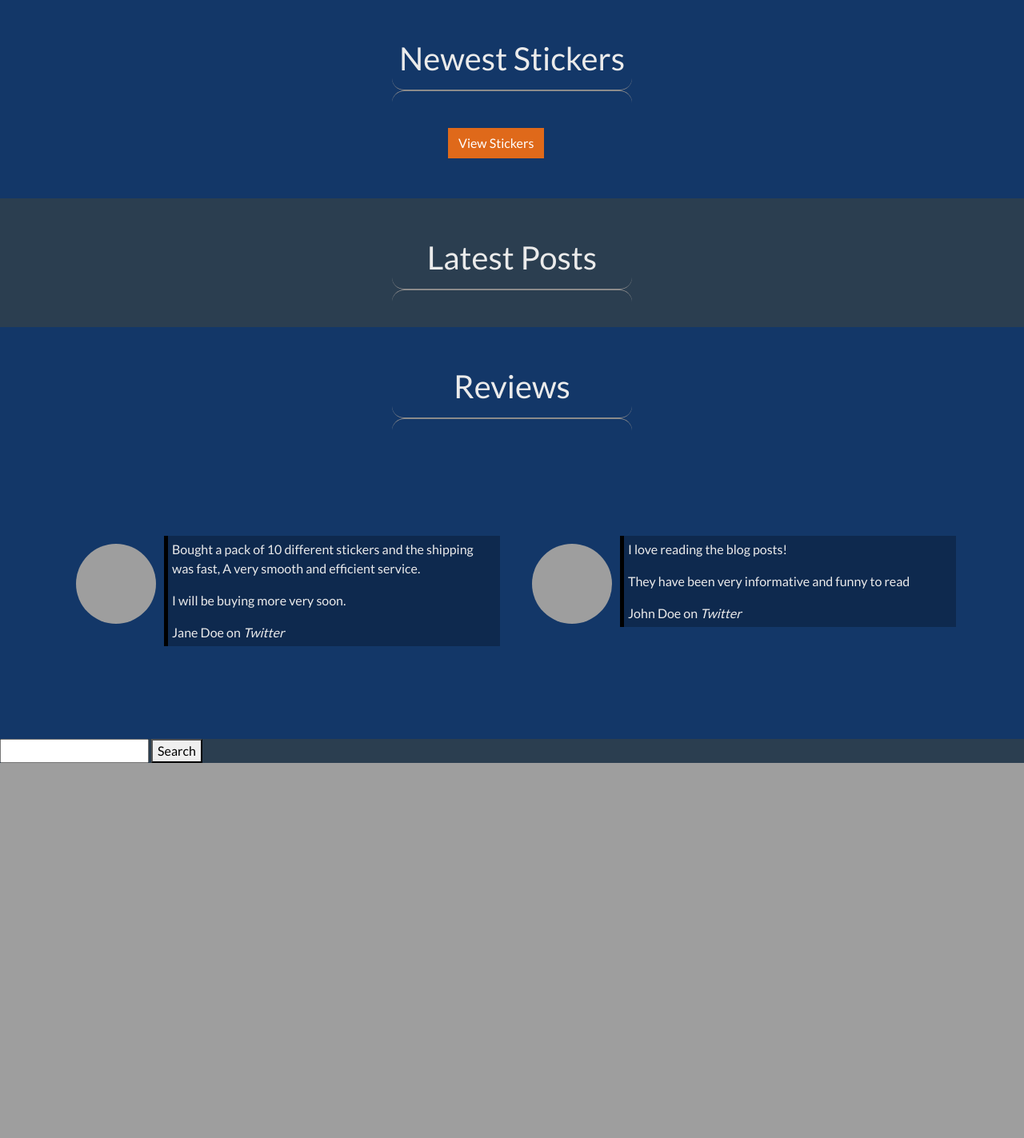
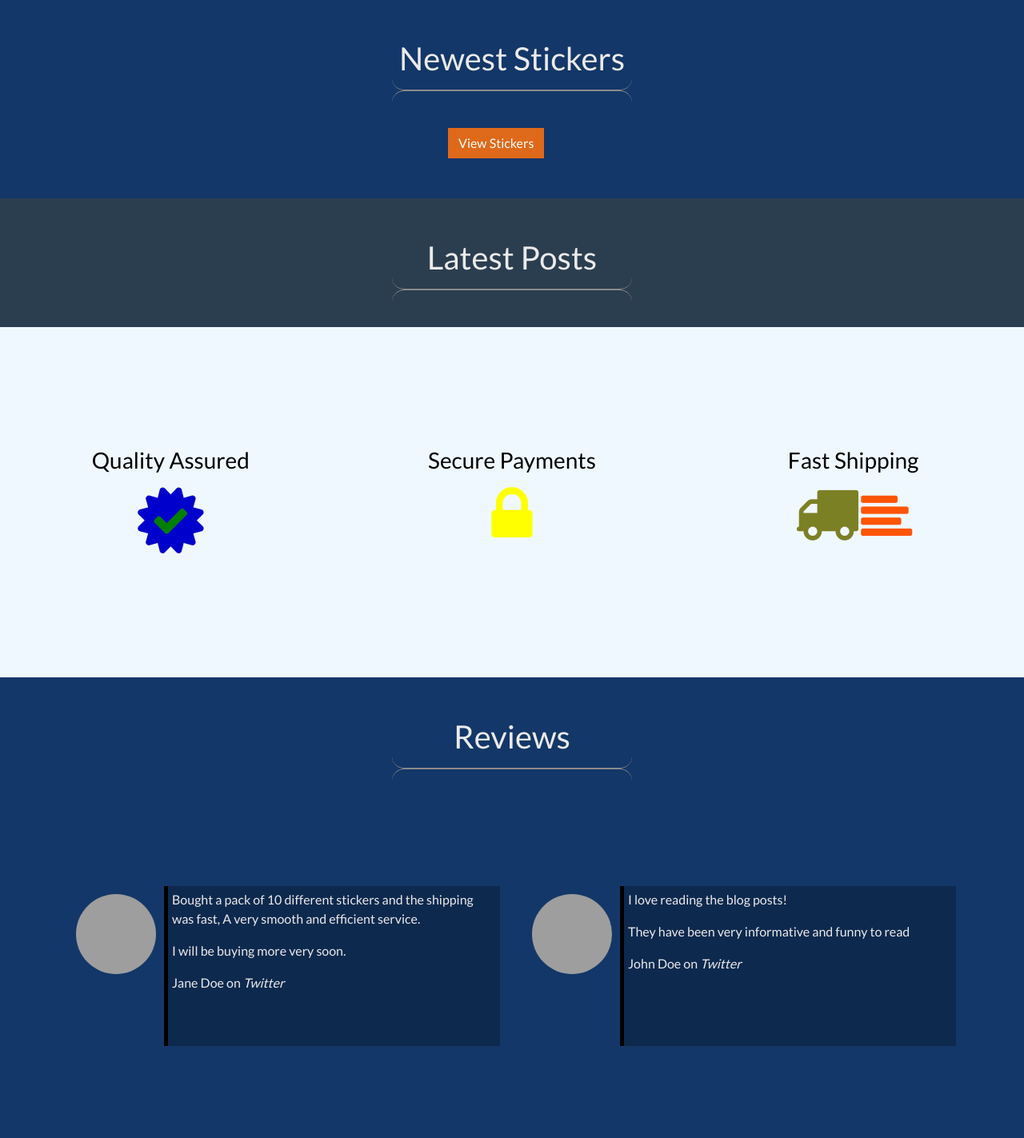
Before and after one commit to John-E5/Dev-Stickers, a Django app: page / in a window 1280 px wide. Shown: the part 801-2224 px from the top of the page at 80% size. Before the commit the page ends 1755 px from the top, so only its background shows below. Run offline with Django 3.2, Linux system fonts and the light colour scheme; data that the repository does not hold is empty; some libraries are stand-ins or nearby versions; grey boxes are pictures that could not be loaded.

Commit message:
Added info section and updated landing page styles and animations

```diff
--- a/landing/templates/index.html
+++ b/landing/templates/index.html
@@ -9,7 +9,8 @@
     <section id="hero">
         <div class="jumbotron jumbotron-fluid">
             <div class="container text-center jumbo-title">
-                <h1 class="display-1 font-weight-bold" data-sal="flip-up">Dev Stickers</h1>
+                <h1 class="display-1 font-weight-bold" data-sal="flip-up" data-sal-delay="200"
+                    data-sal-easing="ease-out-bounce">Dev Stickers</h1>
                 <p class="lead font-weight-bold">Top Blog Posts and All the Best Developer Stickers.</p>
                 <p class="lead">
                     <a class="btn btn-primary btn-lg" href="{% url 'stickers' %}" role="button">Shop Now</a>
@@ -24,7 +25,7 @@
             <hr class="section-hr">
             <div class="row">
                 {% for sticker in stickers %}
-                <div class="col-md-3" data-sal="slide-up">
+                <div class="col-md-3" data-sal="slide-up" data-sal-delay="200" data-sal-easing="ease-out-bounce">
                     <img src="{{ MEDIA_URL }}{{ sticker.image }}" class="card-img-top"
                          alt="sticker image">
                     <div class="card-body">
@@ -46,7 +47,8 @@
             <hr class="section-hr">
             <div class="row">
                 {% for post in posts %}
-                <div class="col-md-6 card text-center" data-sal="slide-up">
+                <div class="col-md-6 card text-center" data-sal="slide-up" data-sal-delay="200"
+                     data-sal-easing="ease-out-bounce">
                     <div class="card-header">
                         Featured Post
                     </div>
@@ -64,12 +66,35 @@
         </div>
     </section>
 
+    <section id="info">
+        <div class="container-fluid info">
+            <div class="row info-row">
+                <div class="col-md-4 text-center">
+                    <h3>Quality Assured</h3>
+                    <span class="fa-stack fa-3x">
+                        <i class="fa fa-certificate fa-stack-2x"></i>
+                        <i class="fa fa-check fa-stack-1x"></i>
+                    </span>
+                </div>
+                <div class="col-md-4 text-center">
+                    <h3>Secure Payments</h3>
+                    <i class="fa fa-lock fa-5x"></i>
+                </div>
+                <div class="col-md-4 text-center">
+                    <h3>Fast Shipping</h3>
+                    <i class="fa fa-truck fa-5x"></i>
+                    <i class="fa fa-align-left fa-4x"></i>
+                </div>
+            </div>
+        </div>
+    </section>
+
     <section id="reviews">
         <div class="container">
             <h1 class="text-center">Reviews</h1>
             <hr class="section-hr">
             <div class="row">
-                <div class="col-xs-12 col-md-6" data-sal="slide-up">
+                <div class="col-xs-12 col-md-6">
                     <div class="media">
                         <div class="media-left hidden-xs">
                             <img src="media/images/woman.png" class="rounded-circle" height=100 width=100>
@@ -84,7 +109,7 @@
                         </div>
                     </div>
                 </div>
-                <div class="col-xs-12 col-md-6" data-sal="slide-down">
+                <div class="col-xs-12 col-md-6">
                     <div class="media">
                         <div class="media-left hidden-xs">
                             <img src="media/images/guy-image.png" class="rounded-circle" height=100 width=100>
--- a/static/css/style.css
+++ b/static/css/style.css
@@ -91,6 +91,7 @@ hr.section-hr {
     border-left: 5px solid black;
     padding: 5px;
     background-color: rgba(0, 0, 0, .25);
+    height: 200px;
 }
 
 .media {
@@ -101,3 +102,40 @@ hr.section-hr {
 .rounded-circle {
     margin: 10px;
 }
+
+.fa-certificate {
+    color: #0000CC;
+}
+
+.fa-check {
+    color: green;
+}
+
+.fa-lock {
+    color: yellow;
+}
+
+.fa-truck {
+    padding: 0;
+    color: #7c8025;
+}
+
+.fa-align-left {
+    padding: 0;
+    color: #ff5404;
+}
+
+.info {
+    background-color: aliceblue;
+    height: 100%;
+    color: black;
+}
+
+.info-row {
+    padding-top: 150px;
+    padding-bottom: 150px;
+}
+
+footer {
+    height: 250px;
+}
```
